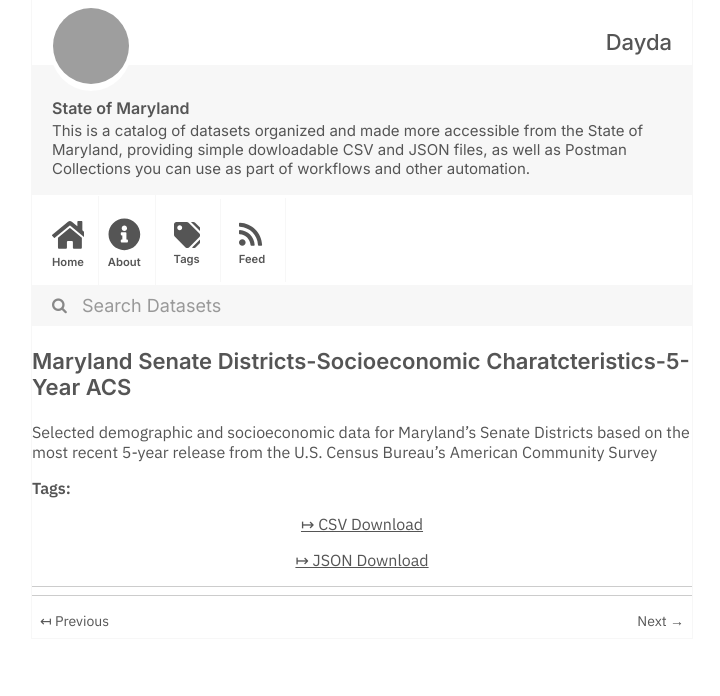
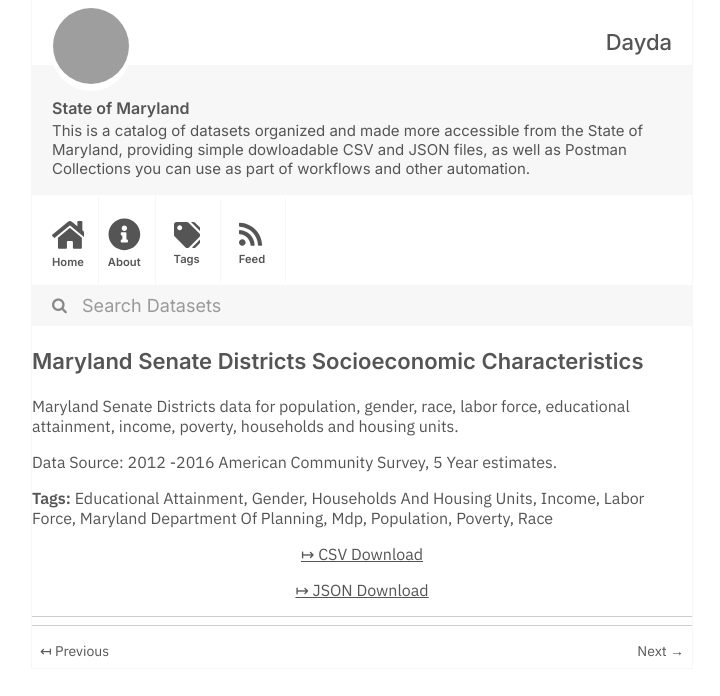
Before and after one commit to dayda-entities/state-of-maryland, a Jekyll site: the page built from _posts/2020-11-10-maryland-senate-districts-soci.md, in a window 1280 px wide, cut to the strip 0-696 px from the top of the page. Shown: the whole strip, without its empty margins (278-998 px from the left). Built offline with Jekyll 4.4.1, drawn with Linux system fonts in a browser that asks for light colours; grey boxes are pictures that could not be loaded.

Commit message:
Publish Data

```diff
--- a/_posts/2020-11-10-maryland-senate-districts-soci.md
+++ b/_posts/2020-11-10-maryland-senate-districts-soci.md
@@ -1,16 +1,28 @@
 ---
-title: Maryland Senate Districts-Socioeconomic Charatcteristics-5-Year ACS
-created: '2020-11-10T17:25:43.852594'
-modified: '2020-11-10T17:25:43.852603'
+title: Maryland Senate Districts Socioeconomic Characteristics
+created: '2020-11-10T17:25:45.758643'
+modified: '2020-11-10T17:25:45.758651'
 state: active
 type: dataset
-tags: []
+tags:
+  - Educational Attainment
+  - Gender
+  - Households And Housing Units
+  - Income
+  - Labor Force
+  - Maryland Department Of Planning
+  - Mdp
+  - Population
+  - Poverty
+  - Race
 groups:
   - Local Government
-csv_url: 'https://opendata.maryland.gov/api/views/vtp7-8s5p/rows.csv?accessType=DOWNLOAD'
+csv_url: 'https://opendata.maryland.gov/api/views/wd4v-jxau/rows.csv?accessType=DOWNLOAD'
 json_url: >-
-  https://opendata.maryland.gov/api/views/vtp7-8s5p/rows.json?accessType=DOWNLOAD
+  https://opendata.maryland.gov/api/views/wd4v-jxau/rows.json?accessType=DOWNLOAD
 layout: post
 
 ---
-Selected demographic and socioeconomic data for Maryland's Senate Districts based on the most recent 5-year release from the U.S. Census Bureau's American Community Survey
+Maryland Senate Districts data for population, gender, race, labor force, educational attainment, income, poverty, households and housing units.
+
+Data Source: 2012 -2016 American Community Survey, 5 Year estimates.
```
